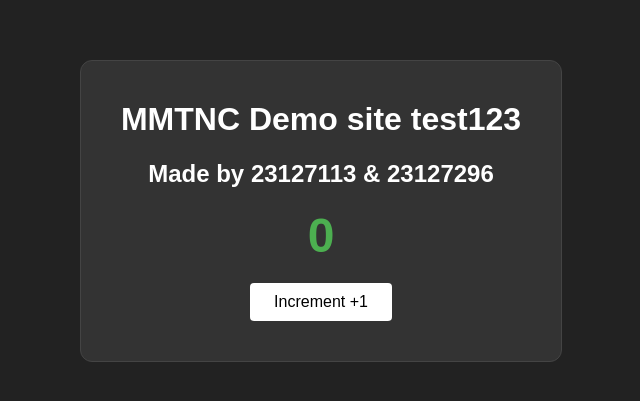
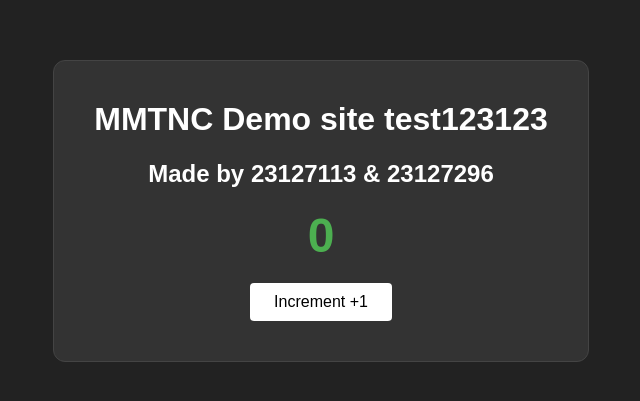
Before and after one commit to obiwan1805/MMTNC_23127113_23127296, a website: page public/index.html in a window 1280 px wide. Shown: the part 189-590 px from the top of the page, without its empty margins (319-959 px from the left). Drawn offline with Linux system fonts and the light colour scheme.

Commit message:
test commit

```diff
--- a/public/index.html
+++ b/public/index.html
@@ -14,7 +14,7 @@
 </head>
 <body>
     <div class="card">
-        <h1>MMTNC Demo site test123</h1>
+        <h1>MMTNC Demo site test123123</h1>
         <h2>Made by 23127113 & 23127296</h2>
         <div class="count-display" id="counter-value">0</div>
         <button onclick="increment()">Increment +1</button>
```
